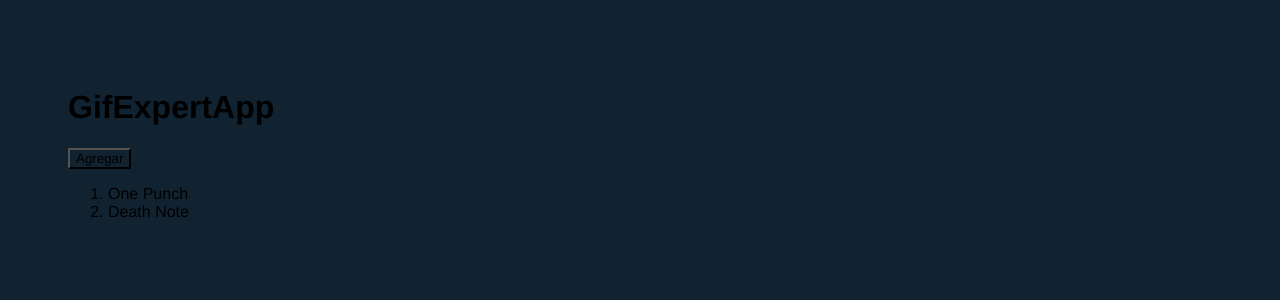
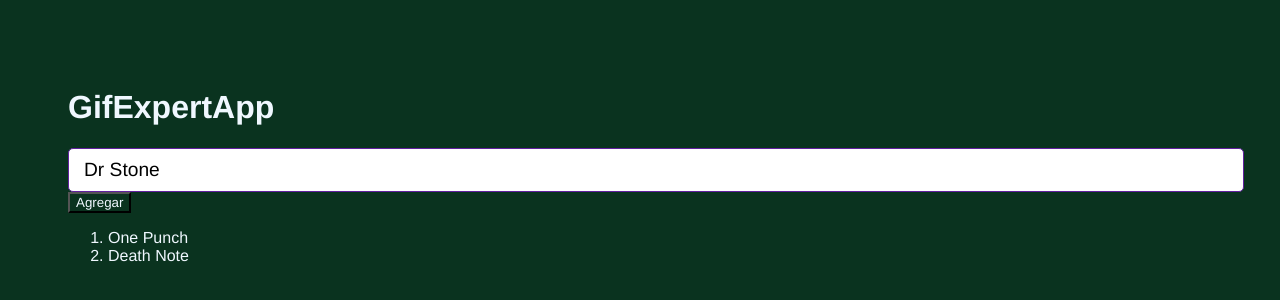
Before and after one commit to ByronVTS/Gif-Expert-App-Drend, a React (Vite) app: page / in a window 1280 px wide. Shown: the top 300 px of the page. Built offline with nearby package versions, Linux system fonts and the light colour scheme.

Commit message:
Clase 78 - Componente AddCategory

```diff
--- a/src/GifExpertApp.jsx
+++ b/src/GifExpertApp.jsx
@@ -1,4 +1,5 @@
 import { useState } from "react"
+import { AddCategory } from "./components/AddCategory"
 
 export const GitExpertApp = () => {
 
@@ -13,6 +14,8 @@ export const GitExpertApp = () => {
         <h1>GifExpertApp</h1>
 
         {/* Input */}
+        <AddCategory/>
+
         {/* Listado de gif */}
         <button onClick={onAddCategory}>Agregar</button>
         <ol>
--- /dev/null
+++ b/src/components/AddCategory.jsx
@@ -0,0 +1,29 @@
+import { useState } from 'react'
+
+
+export const AddCategory = () => {
+
+    const [inputValue, setinputValue] = useState('Dr Stone')
+
+    const onInputChange = (event) => {
+        setinputValue(event.target.value)
+        console.log(event.target.value);
+    }
+
+    const onSubmit = (event) => {
+        event.preventDefault()
+    }
+
+
+    return (
+
+        <form onSubmit={onSubmit}>
+            <input
+                type="text"
+                placeholder="Buscar gifs"
+                value={inputValue}
+                onChange={onInputChange}
+            />
+        </form>
+    )
+}
--- a/src/styles.css
+++ b/src/styles.css
@@ -1,6 +1,7 @@
 * {
     font-family: Helvetica, Arial, sans-serif;
-    background-color: rgb(17, 34, 49);
+    background-color: rgb(10, 51, 31);
+    color: aliceblue;
   }
 
   body {
```
